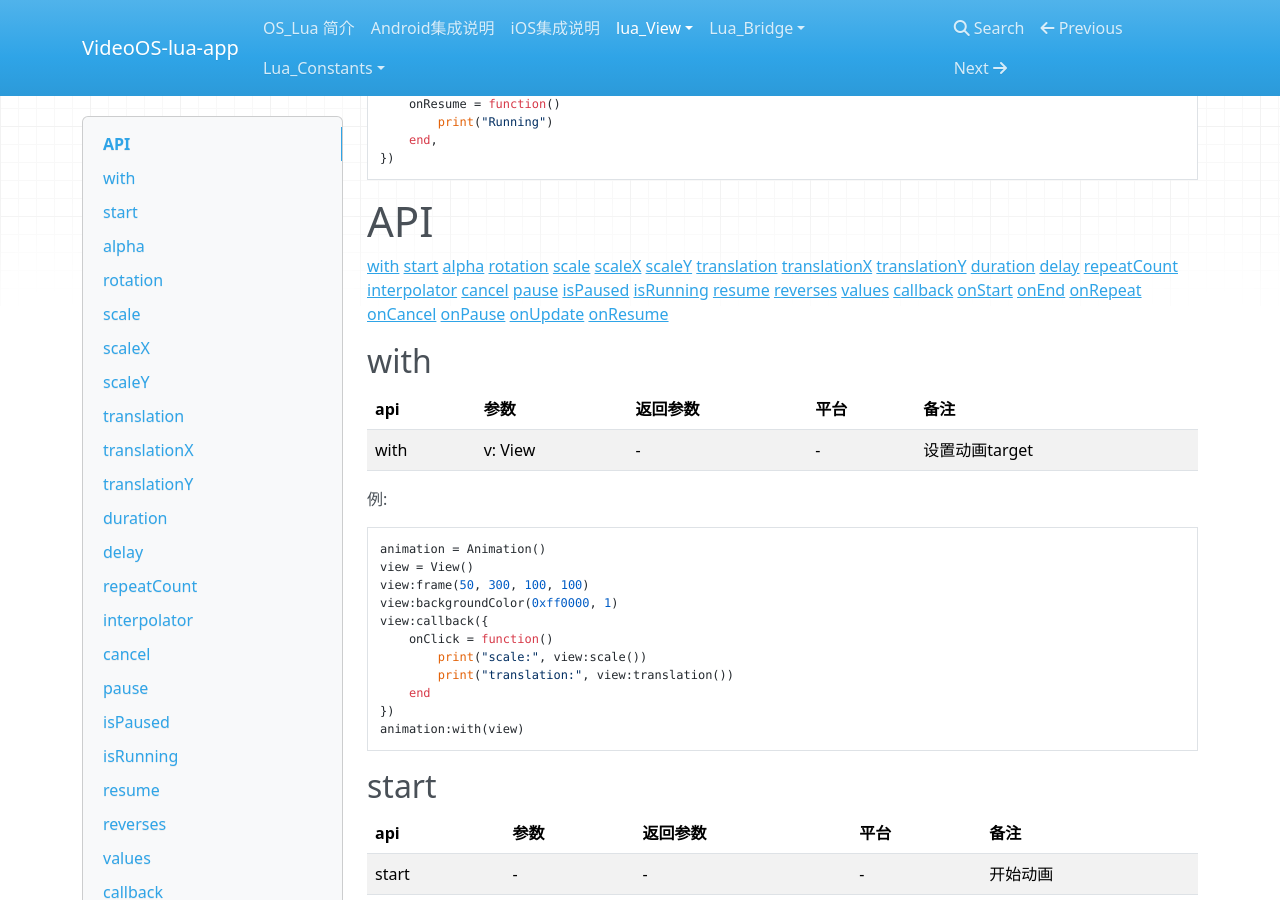
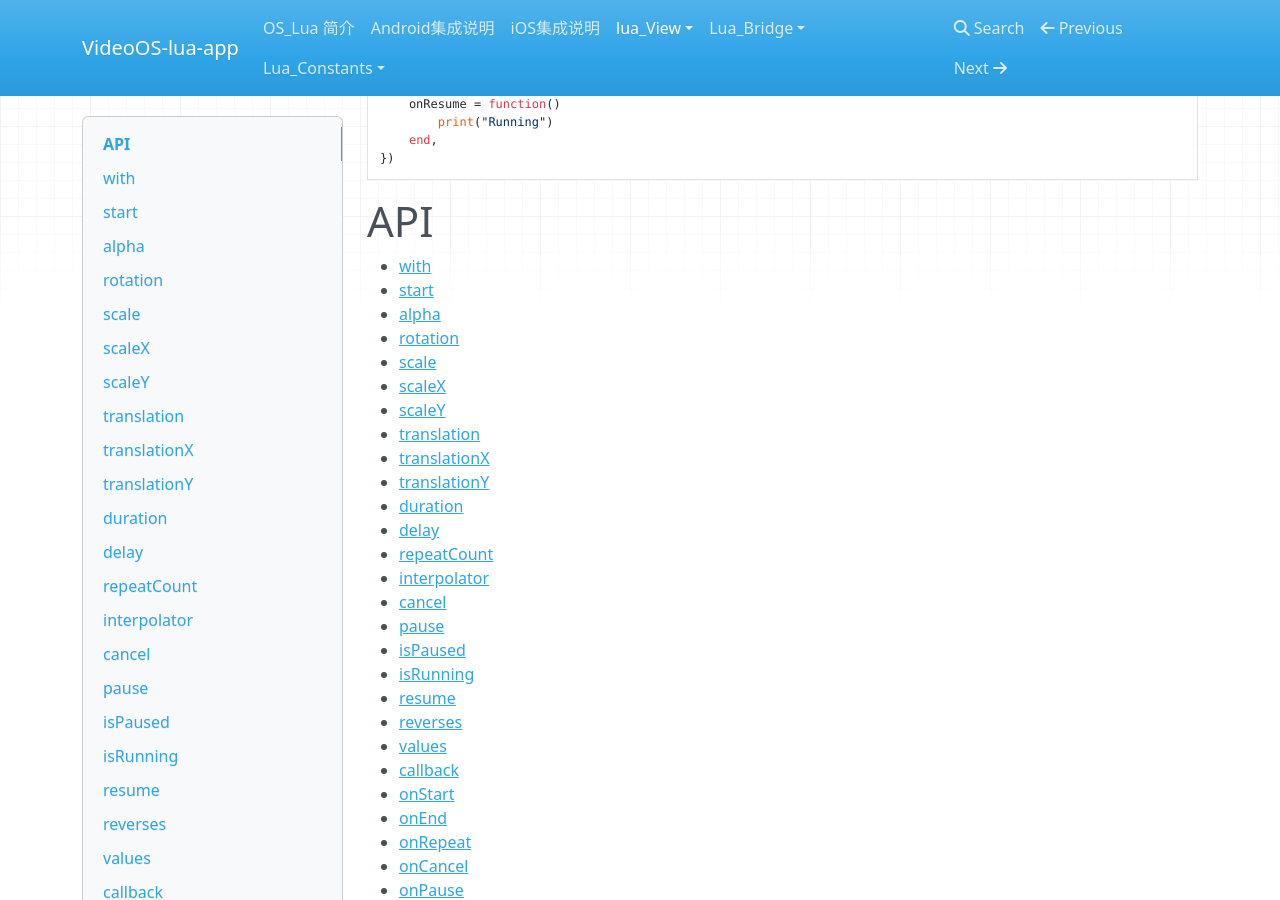
Before and after one commit to VideoOS/VideoOS-lua-app, an MkDocs documentation site: the page built from docs/API/Lua_View/Animation.md, in a window 1280 px wide and 900 px high, scrolled down 398 px. Built offline with MkDocs 1.6.1, drawn with Linux system fonts in a browser that asks for light colours; nearby versions of some CDN libraries.

Commit message:
Update Animation.md
格式优化

````diff
--- a/docs/API/Lua_View/Animation.md
+++ b/docs/API/Lua_View/Animation.md
@@ -27,35 +27,35 @@ Animation().with(view).translation(100, -100).duration(3).interpolator(Interpola
 ```
 
 # API
-[with](#with)
-[start](#start)
-[alpha](#alpha)
-[rotation](#rotation)
-[scale](#scale)
-[scaleX](#scaleX)
-[scaleY](#scaleY)
-[translation](#translation)
-[translationX](#translationX)
-[translationY](#translationY)
-[duration](#duration)
-[delay](#delay)
-[repeatCount](#repeatCount)
-[interpolator](#interpolator)
-[cancel](#cancel)
-[pause](#pause)
-[isPaused](#isPaused)
-[isRunning](#isRunning)
-[resume](#resume)
-[reverses](#reverses)
-[values](#values)
-[callback](#callback)
-[onStart](#onStart)
-[onEnd](#onEnd)
-[onRepeat](#onRepeat)
-[onCancel](#onCancel)
-[onPause](#onPause)
-[onUpdate](#onUpdate)
-[onResume](#onResume)
+* [with](#with)
+* [start](#start)
+* [alpha](#alpha)
+* [rotation](#rotation)
+* [scale](#scale)
+* [scaleX](#scaleX)
+* [scaleY](#scaleY)
+* [translation](#translation)
+* [translationX](#translationX)
+* [translationY](#translationY)
+* [duration](#duration)
+* [delay](#delay)
+* [repeatCount](#repeatCount)
+* [interpolator](#interpolator)
+* [cancel](#cancel)
+* [pause](#pause)
+* [isPaused](#isPaused)
+* [isRunning](#isRunning)
+* [resume](#resume)
+* [reverses](#reverses)
+* [values](#values)
+* [callback](#callback)
+* [onStart](#onStart)
+* [onEnd](#onEnd)
+* [onRepeat](#onRepeat)
+* [onCancel](#onCancel)
+* [onPause](#onPause)
+* [onUpdate](#onUpdate)
+* [onResume](#onResume)
 
 ## with
 | api  |参数   |返回参数   |平台   |备注|
````
